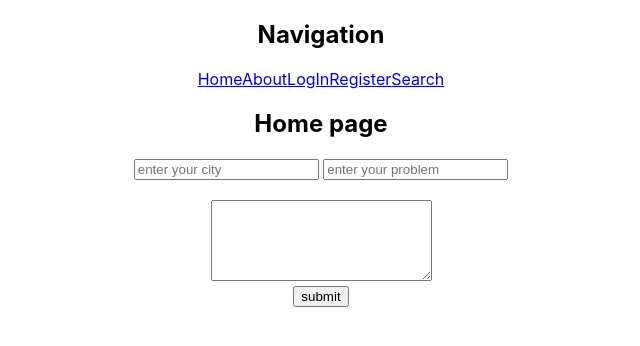
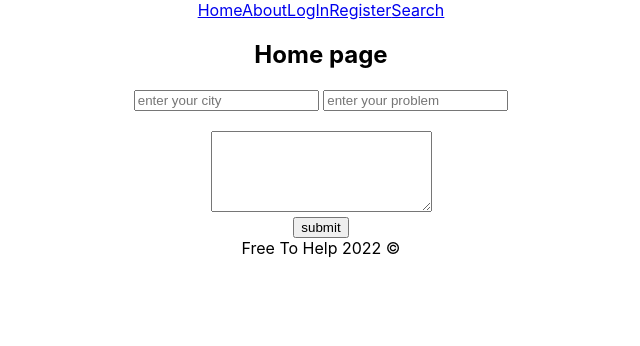
Before and after one commit to haimarka/HEO---help-each-other-, a React (Create React App) app in the folder client/: page / in a window 1280 px wide. Shown: the top 346 px of the page, without its empty margins (319-959 px from the left). Built offline with nearby package versions, Linux system fonts and the light colour scheme.

Commit message:
fixes client

```diff
--- a/client/src/App.js
+++ b/client/src/App.js
@@ -23,8 +23,10 @@ function App() {
         <Route exact path='/Register' render={()=><Register/>}/>
         <Route exact path='/Search' render={()=><Search/>}/>
     </Switch>
+    <footer>Free To Help 2022 &copy;</footer>
     </div>
   </BrowserRouter>
+
   );
 }
 
--- a/client/src/components/Navigation.jsx
+++ b/client/src/components/Navigation.jsx
@@ -5,7 +5,6 @@ export default function
 () {
   return (
     <div>
-        <h2>Navigation</h2>
         <Link to='/'>Home</Link>
         <Link to='/About'>About</Link>
         <Link to='/LogIn'>LogIn</Link>
```
